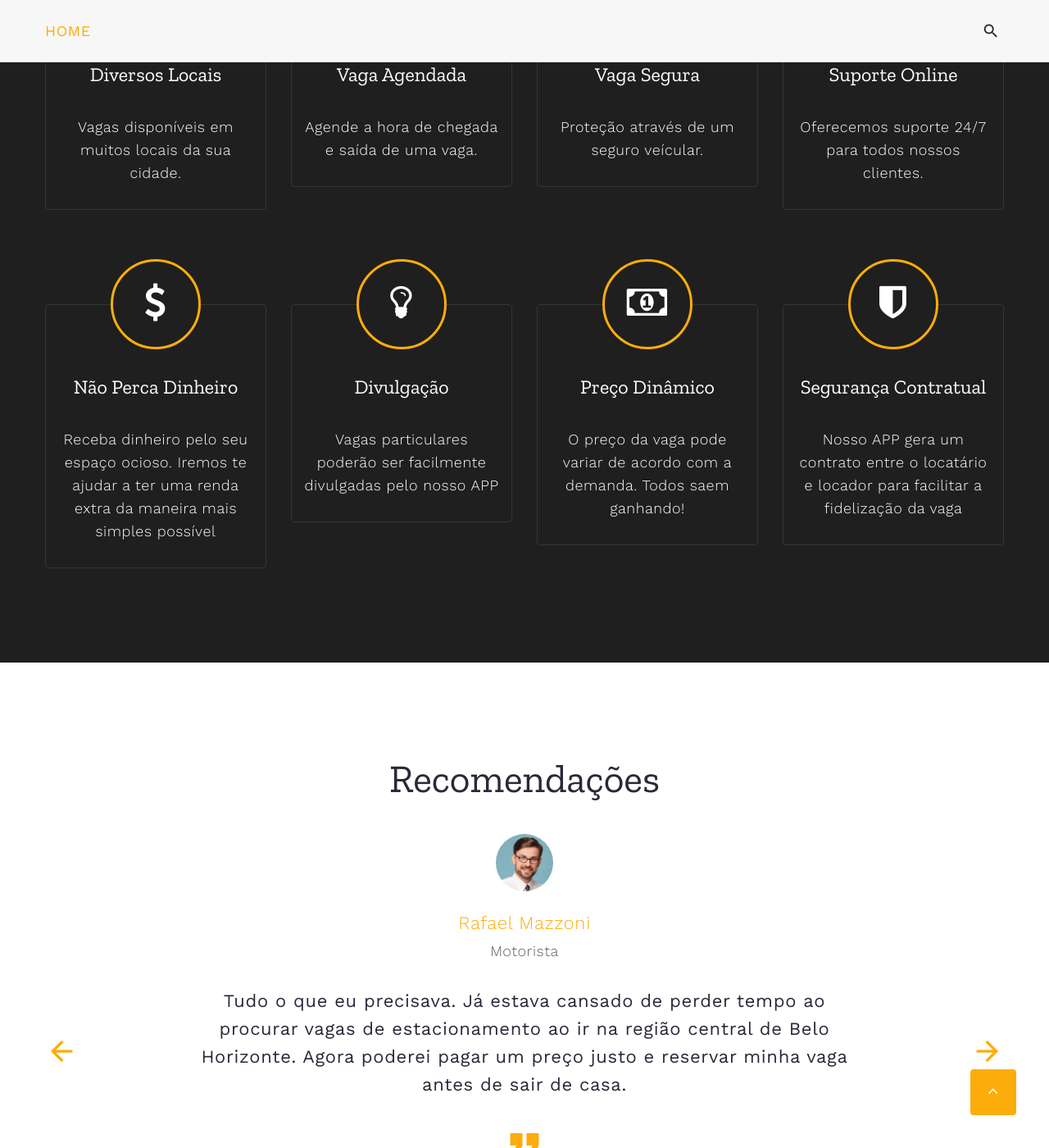
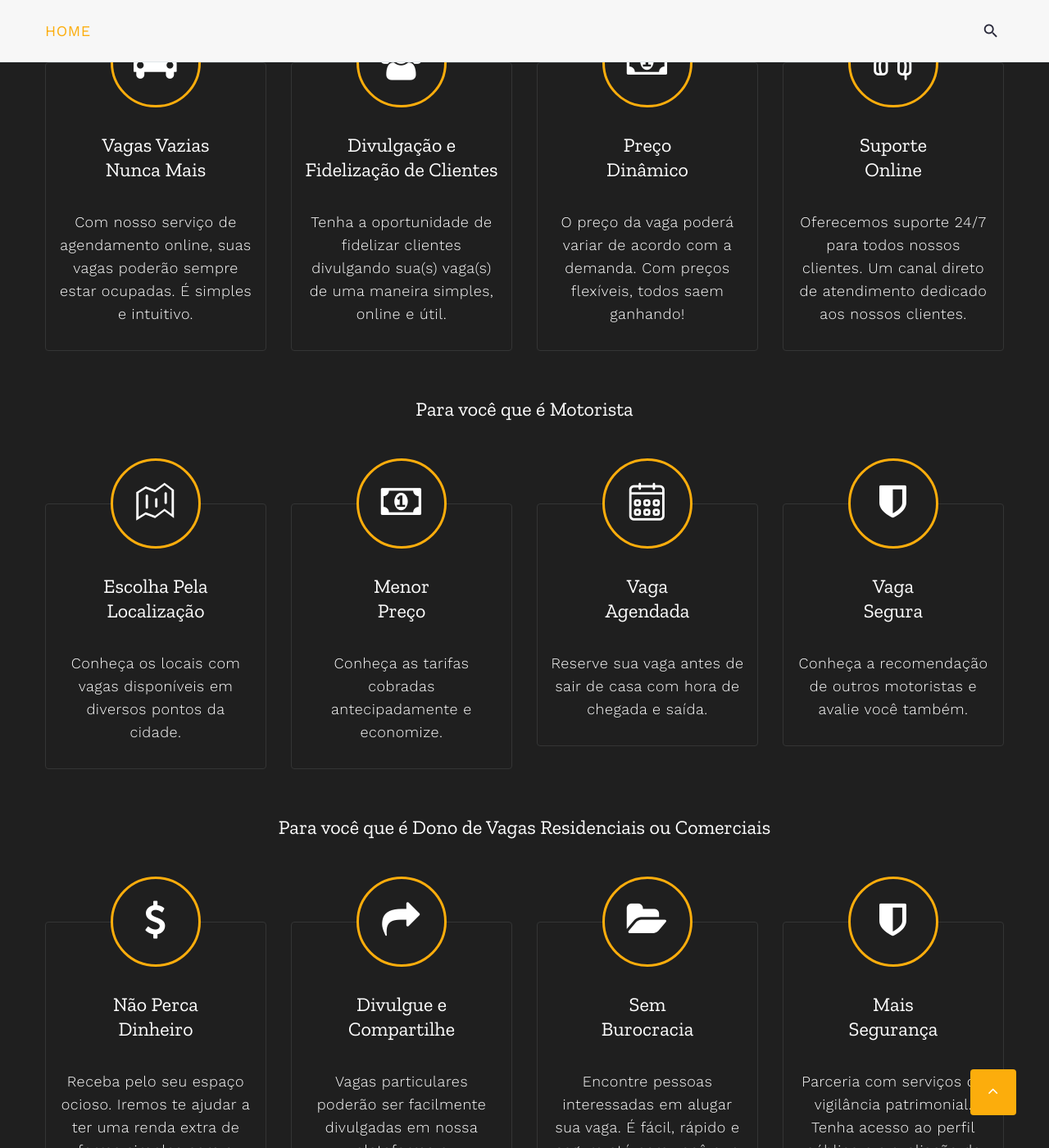
Before and after one commit to portugalw/gopark, a Jekyll site: the page index.html, which Jekyll copies as it is, in a window 1280 px wide and 1400 px high, scrolled down 2002 px. Shown: the whole window at 82% size. Built offline with Jekyll 4.4.1, drawn with Linux system fonts in a browser that asks for light colours; some of the changed text lies outside the part shown.

Commit message:
adicionando novas vantagens

```diff
--- a/index.html
+++ b/index.html
@@ -155,60 +155,94 @@
       <section class="section section-lg text-center bg-gray-950">
         <div class="container">
           <h2 class="wow fadeIn">Nossas Vantagens</h2>
+        </br></br>
+          <h4><span style="max-width: 570px;">Para você que é um Proprietário de Estacionamento</span></h4>
           <div class="row row-30 justify-content-center">
             <div class="col-sm-6 col-lg-4 col-xl-3 wow fadeIn" data-wow-delay=".2s">
               <!-- Box Classic-->
-              <article class="box-classic"><a class="icon box-classic-icon fl-bigmug-line-map87" href="#"></a><a class="box-classic-main" href="#">
-                  <h4 class="box-classic-title">Diversos Locais</h4>
-                  <p>Vagas disponíveis em muitos locais da sua cidade.</p></a></article>
+              <article class="box-classic"><a class="icon box-classic-icon  fa-car" href="#"></a><a class="box-classic-main" href="#">
+                  <h4 class="box-classic-title">Vagas Vazias </br> Nunca Mais</h4>
+                  <p>Com nosso serviço de agendamento online, suas vagas poderão sempre estar ocupadas. É simples e intuitivo.</p></a></article>
             </div>
             <div class="col-sm-6 col-lg-4 col-xl-3 wow fadeIn" data-wow-delay=".3s">
               <!-- Box Classic-->
-              <article class="box-classic"><a class="icon box-classic-icon fl-bigmug-line-weekly15" href="#"></a><a class="box-classic-main" href="#">
-                  <h4 class="box-classic-title">Vaga Agendada</h4>
-                  <p>Agende a hora de chegada e saída de uma vaga.</p></a></article>
+              <article class="box-classic"><a class="icon box-classic-icon fa fa-users" href="#"></a><a class="box-classic-main" href="#">
+                  <h4 class="box-classic-title">Divulgação e Fidelização de Clientes</h4>
+                  <p>Tenha a oportunidade de fidelizar clientes divulgando sua(s) vaga(s) de uma maneira simples, </br>online e útil.</p></a></article>
             </div>
             <div class="col-sm-6 col-lg-4 col-xl-3 wow fadeIn" data-wow-delay=".4s">
               <!-- Box Classic-->
-              <article class="box-classic"><a class="icon box-classic-icon fl-bigmug-line-circular220 " href="#"></a><a class="box-classic-main" href="#">
-                  <h4 class="box-classic-title">Vaga Segura</h4>
-                  <p>Proteção através de um seguro veícular.</p></a></article>
+              <article class="box-classic"><a class="icon box-classic-icon fa-money " href="#"></a><a class="box-classic-main" href="#">
+                  <h4 class="box-classic-title">Preço </br> Dinâmico</h4>
+                  <p>O preço da vaga poderá variar de acordo com a demanda. Com preços flexíveis, todos saem ganhando!</p></a></article>
             </div>
             <div class="col-sm-6 col-lg-4 col-xl-3 wow fadeIn" data-wow-delay=".5s">
               <!-- Box Classic-->
               <article class="box-classic"><a class="icon box-classic-icon fl-bigmug-line-headphones32" href="#"></a><a class="box-classic-main" href="#">
-                  <h4 class="box-classic-title">Suporte Online</h4>
-                  <p>Oferecemos suporte 24/7 para todos nossos clientes.</p></a></article>
+                  <h4 class="box-classic-title">Suporte </br> Online</h4>
+                  <p>Oferecemos suporte 24/7 para todos nossos clientes. Um canal direto de atendimento dedicado aos nossos clientes.</p></a></article>
             </div>
           </div>
-		    <div class="row row-30 justify-content-center">
+        </br></br>
+          <h4><span style="max-width: 570px;">Para você que é Motorista</span></h4>
+		  <div class="row row-30 justify-content-center">
             <div class="col-sm-6 col-lg-4 col-xl-3 wow fadeIn" data-wow-delay=".4s">
               <!-- Box Classic-->
-              <article class="box-classic"><a class="icon box-classic-icon fa-dollar " href="#"></a><a class="box-classic-main" href="#">
-                  <h4 class="box-classic-title">Não Perca Dinheiro</h4>
-                  <p>Receba dinheiro pelo seu espaço ocioso. Iremos te ajudar a ter uma renda extra da maneira mais simples possível</p></a></article>
+              <article class="box-classic"><a class="icon box-classic-icon fl-bigmug-line-map87 " href="#"></a><a class="box-classic-main" href="#">
+                  <h4 class="box-classic-title">Escolha Pela Localização</h4>
+                  <p>Conheça os locais com vagas disponíveis em diversos pontos da cidade.</p></a></article>
             </div>
 			<div class="col-sm-6 col-lg-4 col-xl-3 wow fadeIn" data-wow-delay=".2s">
               <!-- Box Classic-->
-              <article class="box-classic"><a class="icon box-classic-icon fa-lightbulb-o" href="#"></a><a class="box-classic-main" href="#">
-                  <h4 class="box-classic-title">Divulgação</h4>
-                  <p>Vagas particulares poderão ser facilmente divulgadas pelo nosso APP</p></a></article>
+              <article class="box-classic"><a class="icon box-classic-icon fa-money" href="#"></a><a class="box-classic-main" href="#">
+                  <h4 class="box-classic-title">Menor</br> Preço</h4>
+                  <p>Conheça as tarifas cobradas antecipadamente e economize.</p></a></article>
             </div>
 			<div class="col-sm-6 col-lg-4 col-xl-3 wow fadeIn" data-wow-delay=".5s">
               <!-- Box Classic-->
-              <article class="box-classic"><a class="icon box-classic-icon fa-money" href="#"></a><a class="box-classic-main" href="#">
-                  <h4 class="box-classic-title">Preço Dinâmico</h4>
-                  <p>O preço da vaga pode variar de acordo com a demanda. Todos saem ganhando!</p></a></article>
+              <article class="box-classic"><a class="icon box-classic-icon fl-bigmug-line-weekly15" href="#"></a><a class="box-classic-main" href="#">
+                  <h4 class="box-classic-title">Vaga</br> Agendada</h4>
+                  <p>Reserve sua vaga antes de sair de casa com hora de chegada e saída.</p></a></article>
             </div>
             <div class="col-sm-6 col-lg-4 col-xl-3 wow fadeIn" data-wow-delay=".3s">
               <!-- Box Classic-->
               <article class="box-classic"><a class="icon box-classic-icon fa-shield" href="#"></a><a class="box-classic-main" href="#">
-                  <h4 class="box-classic-title">Segurança Contratual</h4>
-                  <p>Nosso APP gera um contrato entre o locatário e locador para facilitar a fidelização da vaga</p></a></article>
+                  <h4 class="box-classic-title">Vaga </br>Segura</h4>
+                  <p>Conheça a recomendação de outros motoristas e avalie você também.</p></a></article>
             </div>
           </div>
+
+        </br></br>
+      <h4><span style="max-width: 570px;">Para você que é Dono de Vagas Residenciais ou Comerciais</span></h4>
+          <div class="row row-30 justify-content-center">
+                <div class="col-sm-6 col-lg-4 col-xl-3 wow fadeIn" data-wow-delay=".4s">
+                  <!-- Box Classic-->
+                  <article class="box-classic"><a class="icon box-classic-icon fa-dollar " href="#"></a><a class="box-classic-main" href="#">
+                      <h4 class="box-classic-title">Não Perca </br> Dinheiro</h4>
+                      <p> Receba pelo seu espaço ocioso. Iremos te ajudar a ter uma renda extra de forma simples com a locação de sua vaga.</p></a></article>
+                </div>
+          <div class="col-sm-6 col-lg-4 col-xl-3 wow fadeIn" data-wow-delay=".2s">
+          <!-- Box Classic-->
+               <article class="box-classic"><a class="icon box-classic-icon fa-share" href="#"></a><a class="box-classic-main" href="#">
+                      <h4 class="box-classic-title">Divulgue e </br>Compartilhe</h4>
+                      <p>Vagas particulares poderão ser facilmente divulgadas em nossa plataforma e </br>em nosso </br>APP mobile.</p></a></article>
+                </div>
+          <div class="col-sm-6 col-lg-4 col-xl-3 wow fadeIn" data-wow-delay=".5s">
+          <!-- Box Classic-->
+          <article class="box-classic"><a class="icon box-classic-icon far fa-folder-open" href="#"></a><a class="box-classic-main" href="#">
+              <h4 class="box-classic-title">Sem </br>Burocracia</h4>
+              <p>Encontre pessoas interessadas em alugar sua vaga. É fácil, rápido e seguro até para você que não tem tempo.</p></a></article>
         </div>
+        <div class="col-sm-6 col-lg-4 col-xl-3 wow fadeIn" data-wow-delay=".3s">
+          <!-- Box Classic-->
+          <article class="box-classic"><a class="icon box-classic-icon fa-shield" href="#"></a><a class="box-classic-main" href="#">
+              <h4 class="box-classic-title">Mais </br>Segurança</h4>
+              <p> Parceria com serviços de vigilância patrimonial.</br> Tenha acesso ao perfil público e a avaliação de quem aluga.  </p></a></article>
+        </div>
+      </div>
+    </div>
       </section>
+
       <!-- Testimonials-->
       <section class="section section-lg bg-default text-center">
         <div class="container">
```
